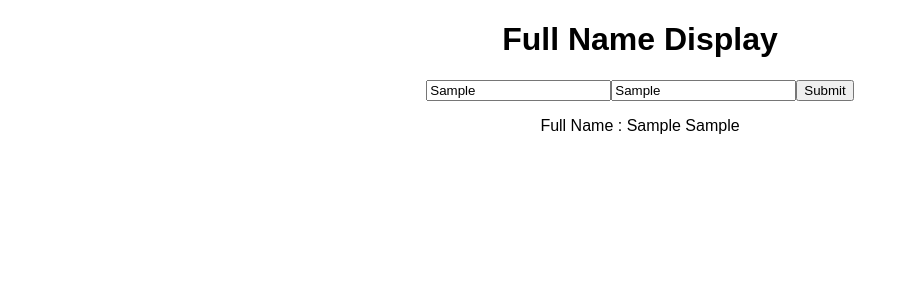
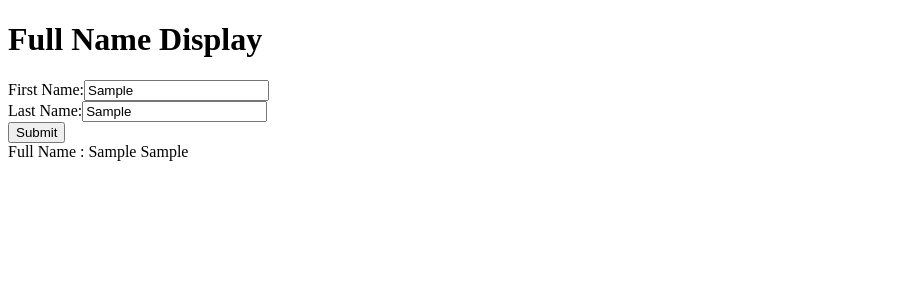
Before and after one commit to matrecode/ADisplayName, a React (Create React App) app: page / in a window 1280 px wide. Both pictures are taken after typing "Sample", "Sample" into the empty fields and a click on the button "Submit". Shown: the top 300 px of the page, without its empty margins (0-909 px from the left). Built offline with nearby package versions, Linux system fonts and the light colour scheme.

Commit message:
resolved the label issue

```diff
--- a/src/App.js
+++ b/src/App.js
@@ -1,9 +1,5 @@
 import "./styles.css";
 import DisplayName from "./DisplayName.jsx";
 export default function App() {
-  return (
-    <div className="App">
-      <DisplayName />
-    </div>
-  );
+  return <DisplayName />;
 }
--- a/src/DisplayName.jsx
+++ b/src/DisplayName.jsx
@@ -24,6 +24,8 @@ const DisplayName = () => {
     <>
       <h1>Full Name Display</h1>
       <form onSubmit={handleSubmit}>
+        <div>
+          <label>First Name:</label>
           <input
             type="text"
             name="firstName"
@@ -32,6 +34,9 @@ const DisplayName = () => {
             onChange={handleChangeFirstName}
             required
           />
+        </div>
+        <div>
+          <label>Last Name:</label>
           <input
             type="text"
             name="lastName"
@@ -40,12 +45,13 @@ const DisplayName = () => {
             onChange={handleChangeLastName}
             required
           />
+        </div>
         <button type="submit">Submit</button>
       </form>
       {isSubmitted && (
-        <p>
-          Full Name : {firstName} {lastName}
-        </p>
+        <div>
+          Full Name : {firstName.trim()} {lastName.trim()}
+        </div>
       )}
     </>
   );
```
Also changed, not shown: 2 other files (tests, documents, lock files or other folders). Lines whose indentation alone changed are shown as unchanged.
